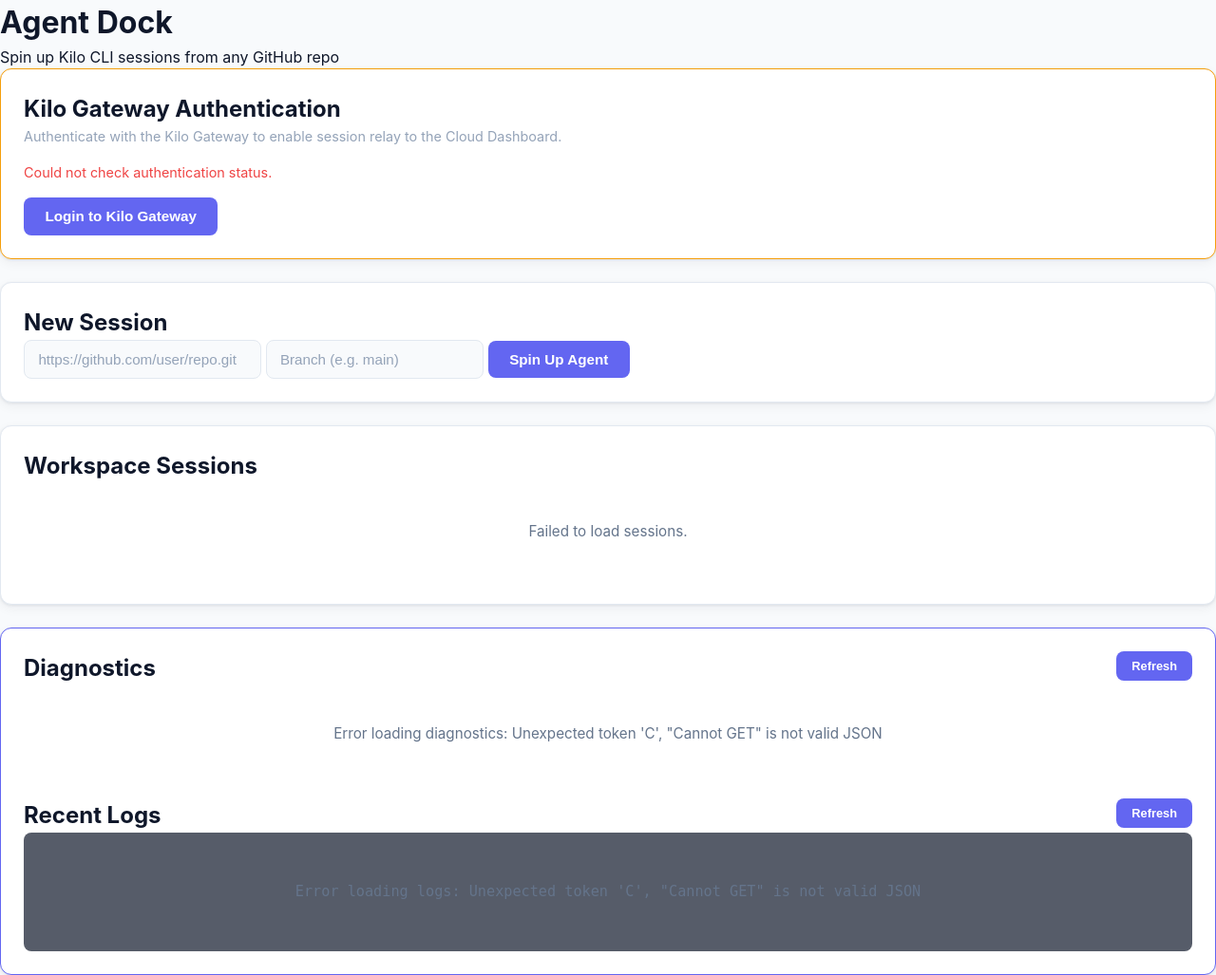
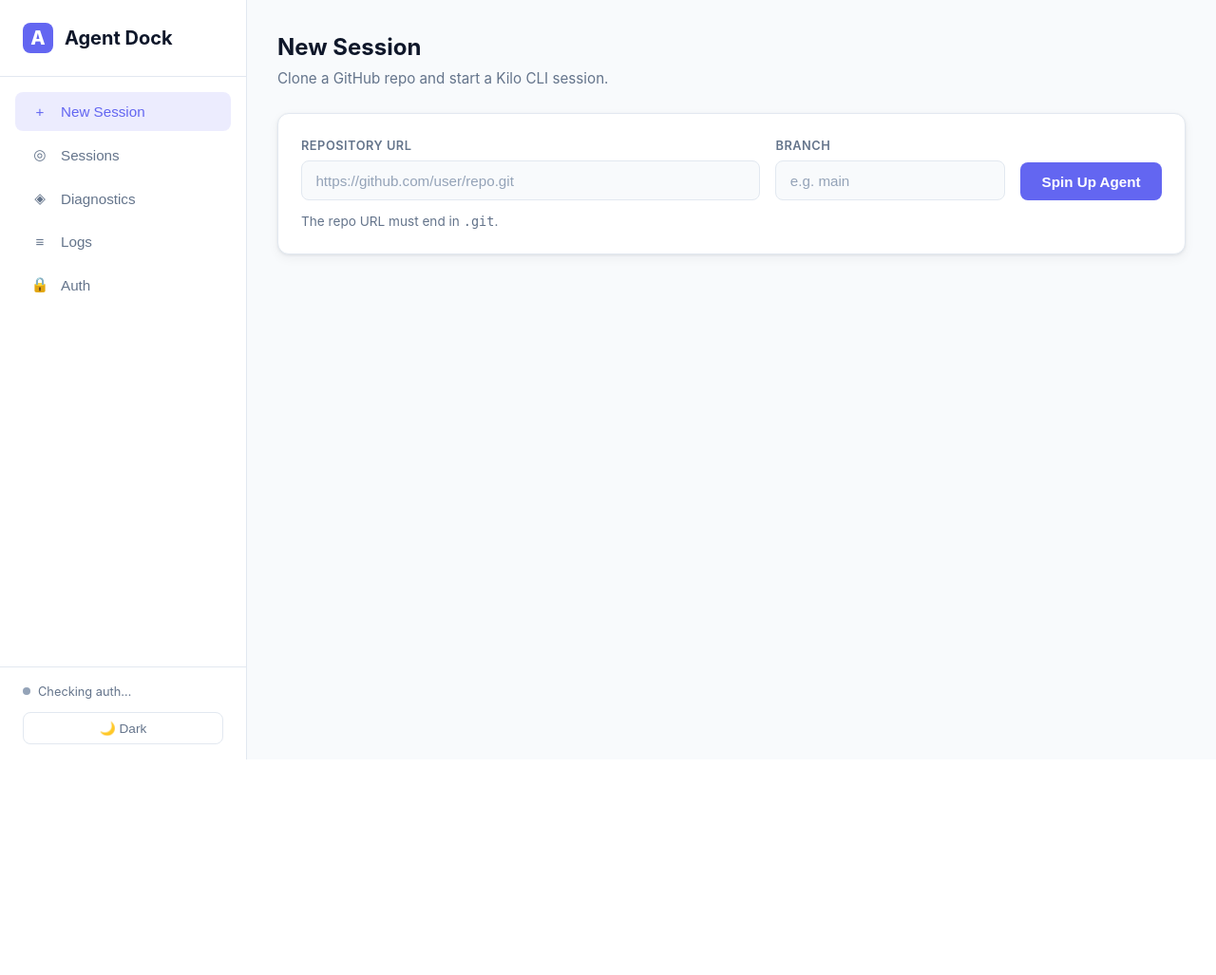
Before and after one commit to miteshtrivedi10/aoe-agent-orchestrator, a Python web app: template templates/index.html in a window 1280 px wide. Shown: the whole page at 95% size. After the commit the page ends 800 px from the top, so only its background shows below. Run offline with Jinja, Linux system fonts and the light colour scheme; the template is opened without the code that fills it, so the values that code supplies are empty.

Commit message:
Task 2: Restructure HTML into sidebar and routed sections

```diff
--- a/templates/index.html
+++ b/templates/index.html
@@ -533,69 +533,141 @@ tr:last-child td { border-bottom: none; }
 </style>
 </head>
 <body>
-<div class="container">
-  <header>
-    <h1>Agent Dock</h1>
-    <p>Spin up Kilo CLI sessions from any GitHub repo</p>
-  </header>
+<div class="overlay" id="overlay" onclick="closeSidebar()"></div>
 
-  <div class="card" id="authCard" style="display:none; border-color:#f59e0b">
-    <h2>Kilo Gateway Authentication</h2>
-    <p style="color:#94a3b8;font-size:0.9rem;margin-bottom:1rem">
-      Authenticate with the Kilo Gateway to enable session relay to the Cloud Dashboard.
-    </p>
-    <div id="authStatus" style="margin-bottom:1rem;font-size:0.9rem"></div>
-    <div id="authFlow" style="display:none">
-      <div style="background:#0f172a;border-radius:8px;padding:1.25rem;margin-bottom:1rem;text-align:center">
-        <p style="color:#94a3b8;font-size:0.85rem;margin-bottom:0.75rem">Open this URL in your browser:</p>
-        <a id="authUrl" href="#" target="_blank" style="color:#6366f1;font-size:1.1rem;font-weight:600;word-break:break-all"></a>
-        <div style="margin-top:1rem">
-          <p style="color:#94a3b8;font-size:0.85rem">Enter this code:</p>
-          <div id="authCode" style="font-size:1.5rem;font-weight:700;color:#f1f5f9;letter-spacing:0.1em;margin-top:0.5rem;font-family:monospace"></div>
-        </div>
-        <div id="authSpinner" style="margin-top:1rem">
-          <span class="spinner"></span>
-          <span style="color:#94a3b8;font-size:0.85rem">Waiting for authorization...</span>
-        </div>
-      </div>
-      <button class="btn btn-danger btn-sm" onclick="cancelAuth()">Cancel</button>
-    </div>
-    <div id="authActions">
-      <button class="btn btn-primary" id="loginBtn" onclick="startAuth()">Login to Kilo Gateway</button>
+<aside class="sidebar" id="sidebar">
+  <div class="sidebar-header">
+    <div class="brand">
+      <div class="brand-icon">A</div>
+      Agent Dock
     </div>
   </div>
 
-  <div class="card">
-    <h2>New Session</h2>
-    <div class="input-row">
-      <input type="text" id="repoUrl" placeholder="https://github.com/user/repo.git" autocomplete="off" style="flex:2;min-width:250px" required>
-      <input type="text" id="branch" placeholder="Branch (e.g. main)" autocomplete="off" style="flex:1;min-width:120px" required>
-      <button class="btn btn-primary" id="spinBtn" onclick="spinUp()">Spin Up Agent</button>
+  <nav class="sidebar-nav">
+    <button class="nav-item active" data-target="new-session" onclick="navigateTo('new-session')">
+      <span class="nav-icon">+</span> New Session
+    </button>
+    <button class="nav-item" data-target="sessions" onclick="navigateTo('sessions')">
+      <span class="nav-icon">◎</span> Sessions
+    </button>
+    <button class="nav-item" data-target="diagnostics" onclick="navigateTo('diagnostics')">
+      <span class="nav-icon">◈</span> Diagnostics
+    </button>
+    <button class="nav-item" data-target="logs" onclick="navigateTo('logs')">
+      <span class="nav-icon">≡</span> Logs
+    </button>
+    <button class="nav-item" data-target="auth" onclick="navigateTo('auth')">
+      <span class="nav-icon">🔒</span> Auth
+    </button>
+  </nav>
+
+  <div class="sidebar-footer">
+    <div class="auth-pill" id="sidebarAuthPill">
+      <span class="auth-pill-dot" id="sidebarAuthDot"></span>
+      <span id="sidebarAuthText">Checking auth…</span>
     </div>
+    <button class="theme-toggle" id="themeToggle" onclick="toggleTheme()">🌙 Dark</button>
   </div>
+</aside>
 
-  <div class="card">
-    <h2>Workspace Sessions</h2>
-    <div id="sessionsList">
-      <div class="empty">No active sessions. Spin one up above.</div>
+<div class="main">
+  <header class="topbar">
+    <button class="menu-btn" onclick="openSidebar()">☰</button>
+    <div class="brand" style="font-size:1rem">
+      <div class="brand-icon" style="width:28px;height:28px;font-size:0.85rem">A</div>
+      Agent Dock
     </div>
-  </div>
+    <div style="width:28px"></div>
+  </header>
 
-  <div class="card" style="border-color:#6366f1">
-    <h2>Diagnostics
-      <button class="btn btn-primary btn-sm" onclick="loadDiag()" style="float:right; font-size:0.8rem">Refresh</button>
-    </h2>
-    <div id="diagPanel" style="font-size:0.8rem;line-height:1.5">
-      <div class="empty">Loading diagnostics...</div>
-    </div>
+  <main class="content">
+    <section class="section active" id="new-session">
+      <div class="section-header">
+        <h2>New Session</h2>
+        <p>Clone a GitHub repo and start a Kilo CLI session.</p>
+      </div>
+      <div class="card">
+        <div class="form-row">
+          <div class="form-group" style="flex:2">
+            <label for="repoUrl">Repository URL</label>
+            <input type="text" id="repoUrl" placeholder="https://github.com/user/repo.git" autocomplete="off" required>
+          </div>
+          <div class="form-group" style="flex:1">
+            <label for="branch">Branch</label>
+            <input type="text" id="branch" placeholder="e.g. main" autocomplete="off" required>
+          </div>
+          <button class="btn btn-primary" id="spinBtn" onclick="spinUp()">Spin Up Agent</button>
+        </div>
+        <p class="helper-text">The repo URL must end in <code>.git</code>.</p>
+      </div>
+    </section>
 
-    <h2 style="margin-top:1rem">Recent Logs
-      <button class="btn btn-primary btn-sm" onclick="loadLogs()" style="float:right; font-size:0.8rem">Refresh</button>
-    </h2>
-    <div id="logPanel" style="background:rgba(15, 23, 42, 0.7);border-radius:8px;padding:0.75rem;font-size:0.75rem;line-height:1.4;max-height:400px;overflow-y:auto;font-family:monospace;white-space:pre-wrap;word-break:break-all">
-      <div class="empty">Loading logs...</div>
-    </div>
-  </div>
+    <section class="section" id="sessions">
+      <div class="section-header">
+        <h2>Workspace Sessions</h2>
+        <p>Active and recently stopped Kilo sessions.</p>
+      </div>
+      <div class="card" id="sessionsCard">
+        <div id="sessionsList">
+          <div class="empty">No active sessions. Spin one up above.</div>
+        </div>
+      </div>
+    </section>
+
+    <section class="section" id="diagnostics">
+      <div class="section-header">
+        <h2>Diagnostics
+          <button class="btn btn-primary btn-sm" onclick="loadDiag()">Refresh</button>
+        </h2>
+        <p>System status and configuration.</p>
+      </div>
+      <div class="card">
+        <div id="diagPanel">
+          <div class="empty">Loading diagnostics…</div>
+        </div>
+      </div>
+    </section>
+
+    <section class="section" id="logs">
+      <div class="section-header">
+        <h2>Recent Logs
+          <button class="btn btn-primary btn-sm" onclick="loadLogs()">Refresh</button>
+        </h2>
+        <p>Latest output from the in-memory ring buffer.</p>
+      </div>
+      <div class="card">
+        <div class="log-panel" id="logPanel">
+          <div class="empty">Loading logs…</div>
+        </div>
+      </div>
+    </section>
+
+    <section class="section" id="auth">
+      <div class="section-header">
+        <h2>Kilo Gateway Authentication</h2>
+        <p>Authenticate to enable session relay to the Cloud Dashboard.</p>
+      </div>
+      <div class="card">
+        <div id="authStatus" style="margin-bottom:1rem;font-size:0.9rem"></div>
+        <div id="authFlow" class="auth-flow" style="display:none">
+          <p style="color:var(--text-secondary);font-size:0.85rem;margin-bottom:0.75rem">Open this URL in your browser:</p>
+          <a id="authUrl" class="auth-url" href="#" target="_blank"></a>
+          <div style="margin-top:1.25rem">
+            <p style="color:var(--text-secondary);font-size:0.85rem">Enter this code:</p>
+            <div id="authCode" class="auth-code"></div>
+          </div>
+          <div id="authSpinner" style="margin-top:1rem">
+            <span class="spinner"></span>
+            <span style="color:var(--text-secondary);font-size:0.85rem">Waiting for authorization…</span>
+          </div>
+          <button class="btn btn-danger btn-sm" onclick="cancelAuth()" style="margin-top:1.25rem">Cancel</button>
+        </div>
+        <div id="authActions">
+          <button class="btn btn-primary" id="loginBtn" onclick="startAuth()">Login to Kilo Gateway</button>
+        </div>
+      </div>
+    </section>
+  </main>
 </div>
 
 <div id="toast" class="toast"></div>
```
